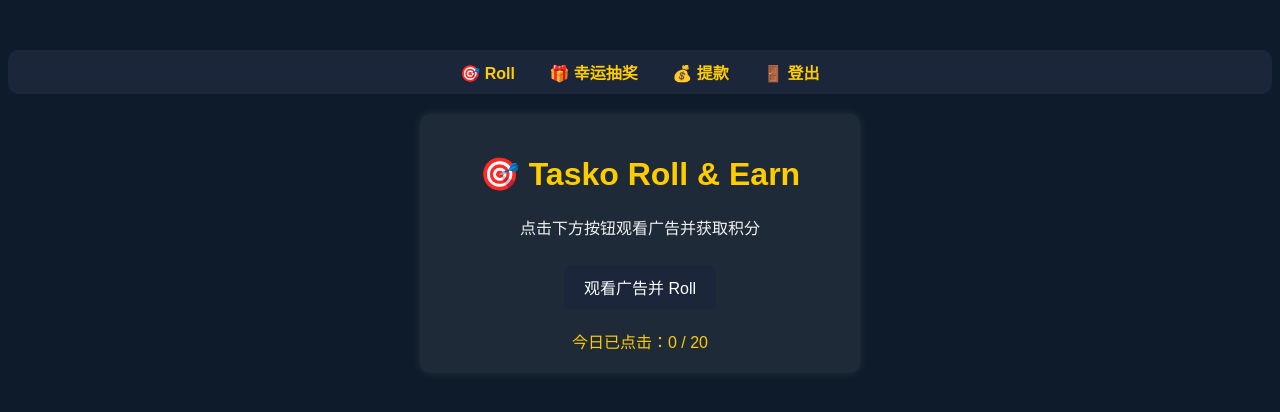
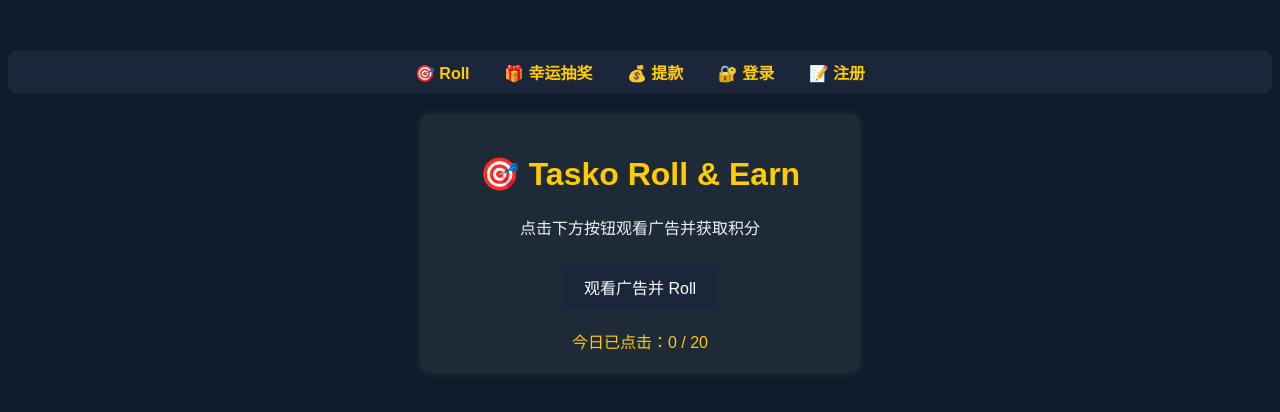
Before and after one commit to yjbehtech-lgtm/Tasko-Project, a Flask app: page / in a window 1280 px wide. Shown: the top 412 px of the page. Run offline with Flask 3, Linux system fonts and the light colour scheme.

Commit message:
Update base.html

```diff
--- a/templates/base.html
+++ b/templates/base.html
@@ -11,8 +11,14 @@
      <a href="/">🎯 Roll</a>
      <a href="/lucky-draw">🎁 幸运抽奖</a>
      <a href="/withdraw">💰 提款</a>
+     {% if session.user_id %}
          <a href="/logout">🚪 登出</a>
+     {% else %}
+         <a href="/login">🔐 登录</a>
+         <a href="/register">📝 注册</a>
+    {% endif %}
 </div>
+
     <div class="container">
         {% block content %}{% endblock %}
     </div>
```
Lines whose indentation alone changed are shown as unchanged.
